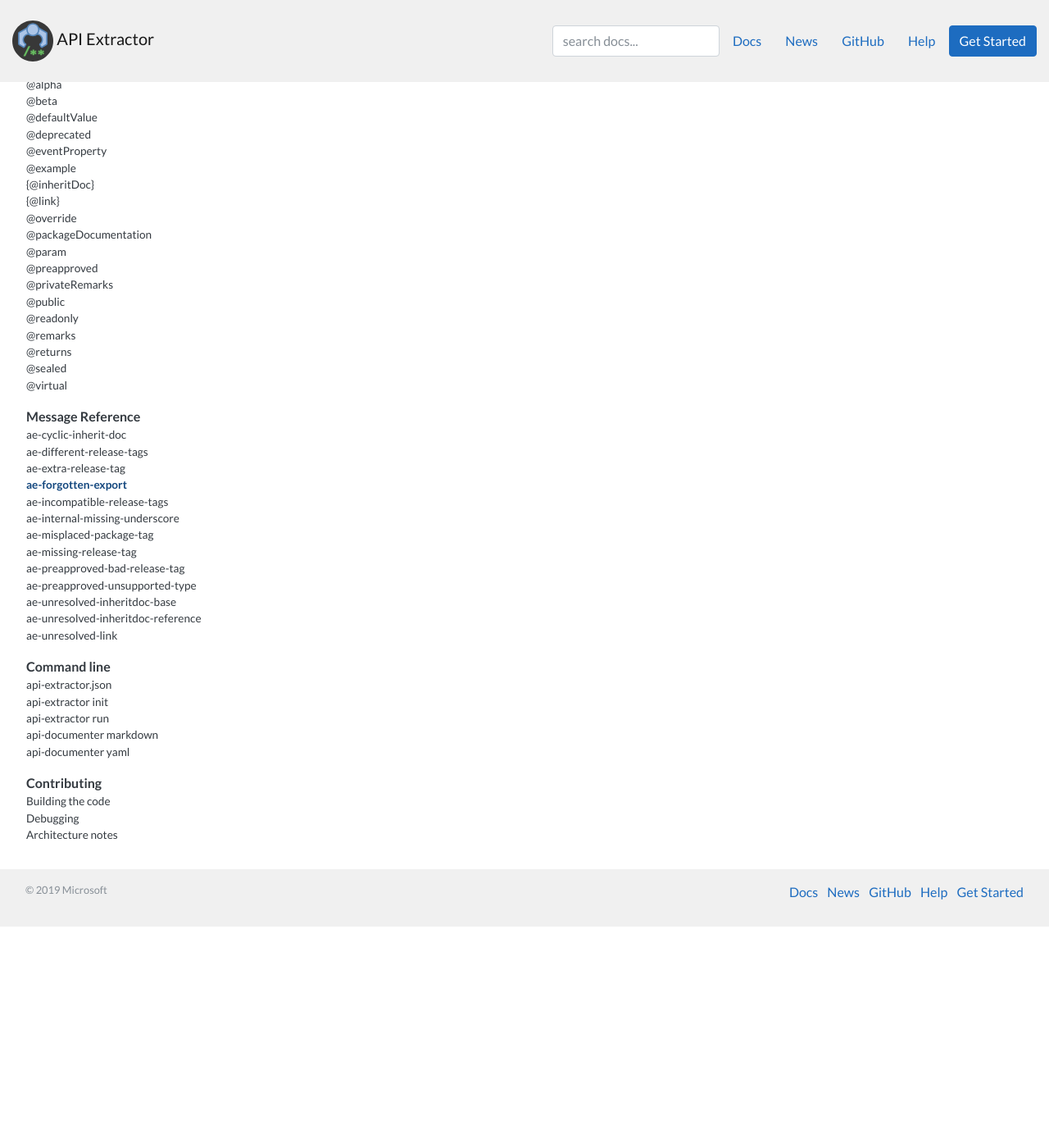
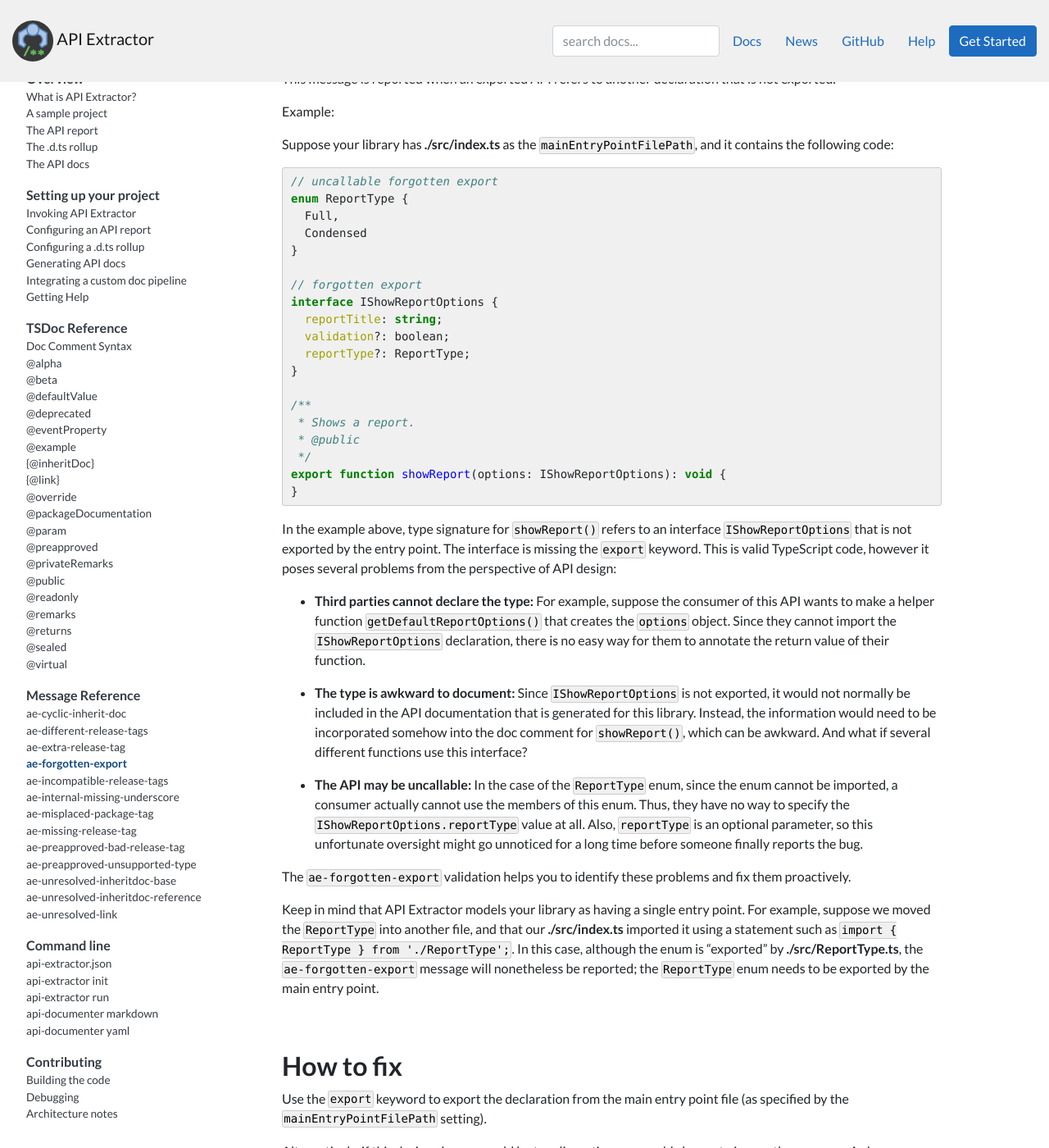
Before and after one commit to microsoft/api-extractor.com-website, a Jekyll site: the page built from pages/messages/ae-forgotten-export.md, in a window 1280 px wide and 1400 px high, scrolled down 270 px. Shown: the whole window at 82% size. Built offline with Jekyll 4.4.1, drawn with Linux system fonts in a browser that asks for light colours; nearby versions of some CDN libraries; comment, search, counter and statistics services are not loaded; some of the changed text lies outside the part shown.

Commit message:
Document some messages

````diff
--- a/pages/messages/ae-forgotten-export.md
+++ b/pages/messages/ae-forgotten-export.md
@@ -3,3 +3,75 @@
 title: ae-forgotten-export
 navigation_source: docs_nav
 ---
+
+*"The symbol ___ needs to be exported by the entry point ___."*
+
+## Remarks
+
+This message is reported when an exported API refers to another declaration that is not exported.
+
+Example:
+
+Suppose your library has  **./src/index.ts** as the `mainEntryPointFilePath`, and it contains the following code:
+
+```ts
+// uncallable forgotten export
+enum ReportType {
+  Full,
+  Condensed
+}
+
+// forgotten export
+interface IShowReportOptions {
+  reportTitle: string;
+  validation?: boolean;
+  reportType?: ReportType;
+}
+
+/**
+ * Shows a report.
+ * @public
+ */
+export function showReport(options: IShowReportOptions): void {
+}
+```
+
+In the example above, type signature for `showReport()` refers to an interface `IShowReportOptions` that is not
+exported by the entry point.  The interface is missing the `export` keyword.  This is valid TypeScript code,
+however it poses several problems from the perspective of API design:
+
+- **Third parties cannot declare the type:**  For example, suppose the consumer of this API wants to make a helper
+  function `getDefaultReportOptions()` that creates the `options` object.  Since they cannot import the
+  `IShowReportOptions` declaration, there is no easy way for them to annotate the return value of their function.
+
+- **The type is awkward to document:**  Since `IShowReportOptions` is not exported, it would not normally be included
+  in the API documentation that is generated for this library.  Instead, the information would need to be incorporated
+  somehow into the doc comment for `showReport()`, which can be awkward.  And what if several different functions
+  use this interface?
+
+- **The API may be uncallable:**  In the case of the `ReportType` enum, since the enum cannot be imported, a consumer
+  actually cannot use the members of this enum.  Thus, they have no way to specify the
+  `IShowReportOptions.reportType` value at all.  Also, `reportType` is an optional parameter, so this unfortunate
+  oversight might go unnoticed for a long time before someone finally reports the bug.
+
+The `ae-forgotten-export` validation helps you to identify these problems and fix them proactively.
+
+Keep in mind that API Extractor models your library as having a single entry point.  For example, suppose we moved
+the `ReportType` into another file, and that our **./src/index.ts** imported it using a statement such as
+`import { ReportType } from './ReportType';`.  In this case, although the enum is "exported" by
+**./src/ReportType.ts**, the `ae-forgotten-export` message will nonetheless be reported; the `ReportType` enum needs
+to be exported by the main entry point.
+
+
+## How to fix
+
+Use the `export` keyword to export the declaration from the main entry point file (as specified by
+the `mainEntryPointFilePath` setting).
+
+Alternatively, if this design change would be too disruptive, you could choose to ignore the message:
+As long as `apiReport.enabled` is set to `true` in your configuration, the message will be written into
+the API report for tracking purposes.  It does not issue a warning that would break the build.
+
+## See also
+
+- [mainEntryPointFilePath setting]({% link pages/commands/config_file.md %}#mainentrypointfilepath)
````
Also changed, not shown: pages/messages/ae-cyclic-inherit-doc.md (+48 -0 lines), pages/messages/ae-different-release-tags.md (+35 -0 lines), pages/messages/ae-extra-release-tag.md (+28 -0 lines).
